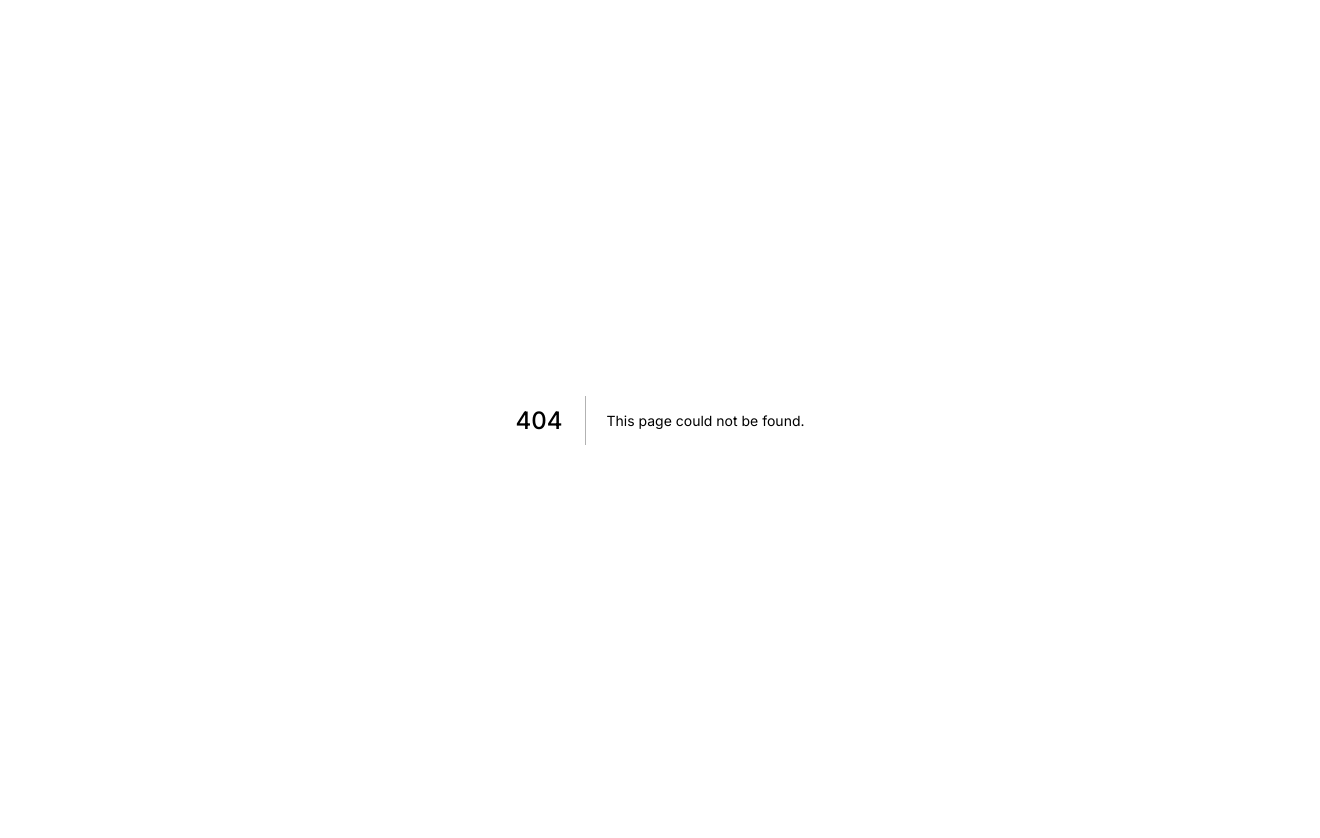
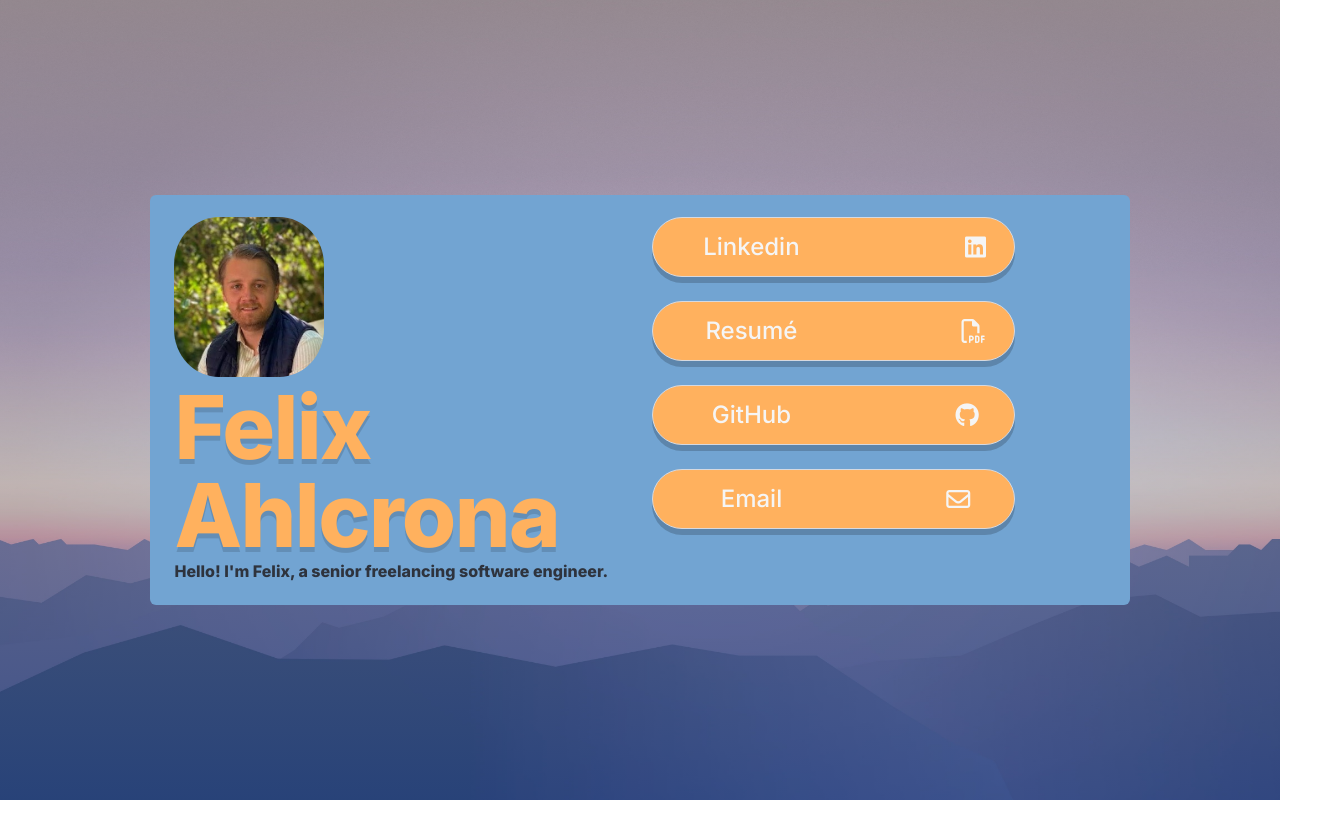
Before and after one commit to felixahlcrona/Ahlcrona-Consulting-AB, a Next.js app: page /Ahlcrona-Consulting-AB/ in a window 1280 px wide. Before the commit this address had no page. Shown: the whole page, 1320 px wide, since content can reach past the window. After the commit the page ends 800 px from the top, so only its background shows below. Built offline with nearby package versions, Linux system fonts and the light colour scheme.

Commit message:
basepath assets

```diff
--- a/next.config.mjs
+++ b/next.config.mjs
@@ -4,7 +4,8 @@ output: "export",
 images: {
     unoptimized: true,
   },
-
+  basePath: '/Ahlcrona-Consulting-AB',
+  assetPrefix: '/Ahlcrona-Consulting-AB/',
 };
 
 export default nextConfig;
--- a/src/app/globals.css
+++ b/src/app/globals.css
@@ -20,7 +20,7 @@ body {
   background: var(--background);
 background-image:
 linear-gradient(to bottom, #f5f5f578, #4f90ff73 ),
-url('/background.jpg');
+url('/Ahlcrona-Consulting-AB/background.jpg');
 width: 100%;
 background-size: cover;
 padding: 20px;
--- a/src/app/page.js
+++ b/src/app/page.js
@@ -1,5 +1,4 @@
 import Image from "next/image";
-
 import 'bulma/css/bulma.min.css'
 
 export default function Home() {
@@ -13,7 +12,7 @@ export default function Home() {
 
   <div class="column">
 
-  <Image src={`felix.jpg`} class="profileImage" alt="profile" width="150" height="150" />
+  <Image src={`/Ahlcrona-Consulting-AB/felix.jpg`} class="profileImage" alt="profile" width="150" height="150" />
 
   <p class="titleName">Felix Ahlcrona </p>
   <p>Hello! I'm Felix, a senior freelancing software engineer. </p>
```
